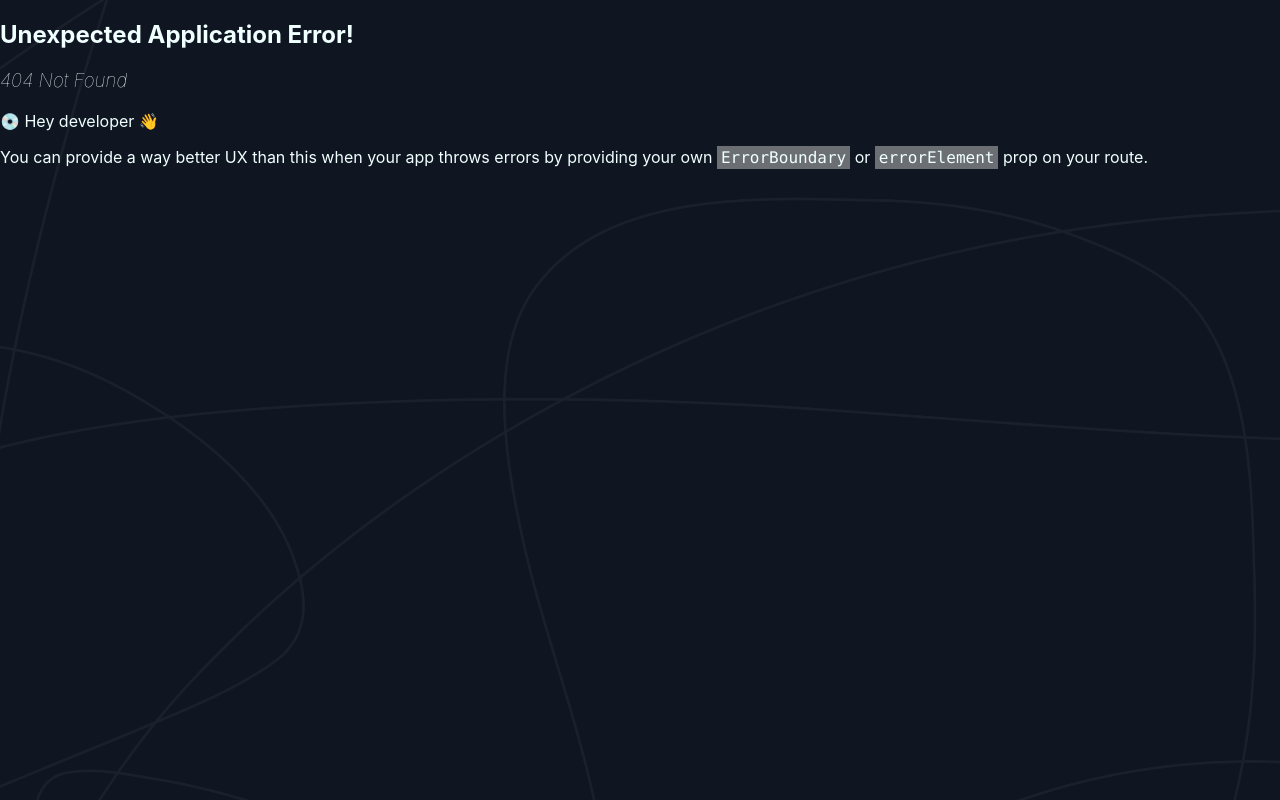
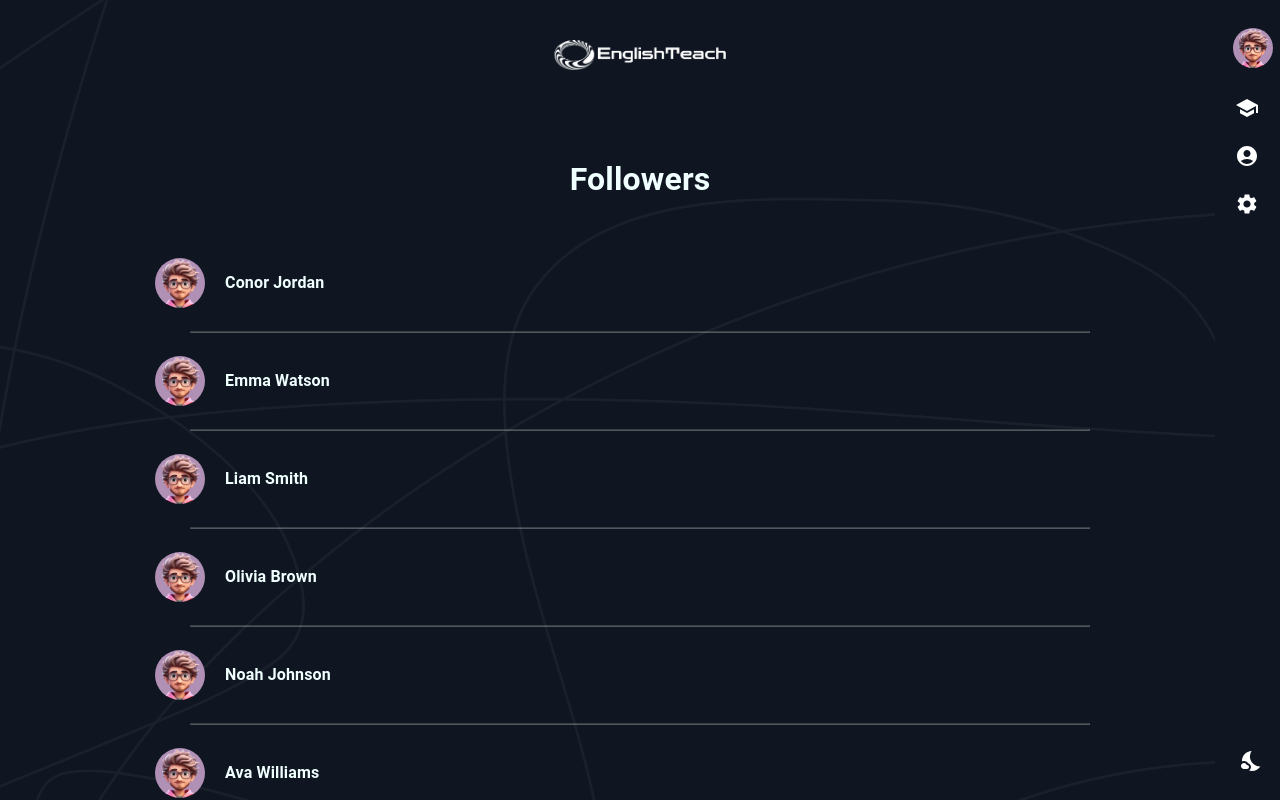
Before and after one commit to anastasiamorozz/english-teach, a React (Create React App) app: page /followers in a window 1280 px wide. Before the commit this address had no page. Shown: the top 800 px of the page. Built offline with nearby package versions, Linux system fonts and the light colour scheme.

Commit message:
UI: Followers page done

```diff
--- a/src/components/Header/Header.tsx
+++ b/src/components/Header/Header.tsx
@@ -4,7 +4,7 @@ import { Link } from 'react-router-dom';
 function Header() {
     return (
         <div className='header'>
-            <Link to={'/'}><img src="/logo-no-background.png" alt="logo" /></Link>
+            <Link to={'/topics'}><img src="/logo-no-background.png" alt="logo" /></Link>
         </div>
     );
 }
--- /dev/null
+++ b/src/components/MiniProfile/MiniProfile.css
@@ -0,0 +1,25 @@
+.miniProfile{
+    width: 1000px;
+    margin-left: auto;
+    margin-right: auto;
+    padding: 15px;
+    display: flex;
+    align-items: center;
+}
+
+.miniProfile img{
+    height: 50px;
+    border: none;
+    border-radius: 50px;
+}
+
+hr{
+    width: 900px;
+    text-align: center;
+    opacity: 30%;
+}
+
+.miniFollowerInfo{
+    font-weight: bold;
+    margin-left: 20px;
+}
--- /dev/null
+++ b/src/components/MiniProfile/MiniProfile.tsx
@@ -0,0 +1,20 @@
+import React from 'react';
+import { IUser } from '../../models/IUser';
+import { observer } from 'mobx-react-lite';
+import './MiniProfile.css';
+
+const MiniProfile = (user:IUser) => {
+    return (
+        <div>
+            <div className='miniProfile'>
+                <img src={user.photo}></img>
+                <div className='miniFollowerInfo'>
+                    {user.firstName} {user.lastName}
+                </div>
+            </div>
+            <hr></hr>
+        </div>
+    );
+}
+
+export default observer(MiniProfile);
--- a/src/components/ProfileInfo/ProfileInfo.tsx
+++ b/src/components/ProfileInfo/ProfileInfo.tsx
@@ -2,7 +2,7 @@ import { observer } from 'mobx-react-lite';
 import React, { FC, useContext, useState, useEffect } from 'react';
 import UserService from '../../services/UserService';
 import { Context } from '../..';
-import { Navigate } from 'react-router';
+import { Navigate, useNavigate } from 'react-router';
 import {jwtDecode} from 'jwt-decode';
 import { IUser } from '../../models/IUser';
 import './ProfileInfo.css';
@@ -12,6 +12,7 @@ const ProfileInfo: FC = () => {
     const [userId, setUserId] = useState(0);
     const [firstName, setFirstName] = useState<string | undefined>("");
     const [lastName, setLastName] = useState<string | undefined>("");
+    const navigate = useNavigate();
 
     useEffect(() => {
         if (localStorage.getItem('token')) {
@@ -70,12 +71,12 @@ const ProfileInfo: FC = () => {
                         <p className='description'>Words</p>
                     </div>
                     <img src='/Rectangle.png' alt='Separator' />
-                    <div className='details'>
+                    <div className='details' onClick={()=>{navigate('/followers')}}>
                         <p className='count'>234</p>
                         <p className='description'>Followers</p>
                     </div>
                     <img src='/Rectangle.png' alt='Separator' />
-                    <div className='details'>
+                    <div className='details'  onClick={()=>{navigate('/following')}}>
                         <p className='count'>135</p>
                         <p className='description'>Following</p>
                     </div>
--- a/src/models/IUser.ts
+++ b/src/models/IUser.ts
@@ -1,8 +1,9 @@
 export interface IUser{
+    id: number;
     email: string;
     isActivated: boolean;
-    id: string;
     firstName?: string;
     lastName?: string;
     photo?: string;
+    isAdmin?:boolean;
 }
--- /dev/null
+++ b/src/pages/FollowersPage/FollowersPage.css
@@ -0,0 +1,3 @@
+.followersTitle{
+    text-align: center;
+}
--- /dev/null
+++ b/src/pages/FollowersPage/FollowersPage.tsx
@@ -0,0 +1,38 @@
+import { observer } from 'mobx-react-lite';
+import React, { FC } from 'react';
+import './FollowersPage.css';
+import Header from '../../components/Header/Header';
+import MiniDrawer from '../../components/MiniDrawer/MiniDrawer';
+import Footer from '../../components/Footer/Footer';
+import { IUser } from '../../models/IUser';
+import MiniProfile from '../../components/MiniProfile/MiniProfile';
+
+const FollowersPage:FC = () => {
+    const users: IUser[] = [
+        { id: 1, email: 'conor@gmail.com', isActivated: true, firstName: 'Conor', lastName: 'Jordan', photo: '/avatar.jpg' },
+        { id: 2, email: 'emma@yahoo.com', isActivated: false, firstName: 'Emma', lastName: 'Watson', photo: '/avatar.jpg' },
+        { id: 3, email: 'liam@hotmail.com', isActivated: true, firstName: 'Liam', lastName: 'Smith', photo: '/avatar.jpg' },
+        { id: 4, email: 'olivia@outlook.com', isActivated: false, firstName: 'Olivia', lastName: 'Brown', photo: '/avatar.jpg' },
+        { id: 5, email: 'noah@gmail.com', isActivated: true, firstName: 'Noah', lastName: 'Johnson', photo: '/avatar.jpg' },
+        { id: 6, email: 'ava@yahoo.com', isActivated: true, firstName: 'Ava', lastName: 'Williams', photo: '/avatar.jpg' },
+        { id: 7, email: 'william@hotmail.com', isActivated: false, firstName: 'William', lastName: 'Jones', photo: '/avatar.jpg' },
+        { id: 8, email: 'sophia@outlook.com', isActivated: true, firstName: 'Sophia', lastName: 'Miller', photo: '/avatar.jpg' },
+        { id: 9, email: 'james@gmail.com', isActivated: false, firstName: 'James', lastName: 'Davis', photo: '/avatar.jpg' },
+        { id: 10, email: 'isabella@yahoo.com', isActivated: true, firstName: 'Isabella', lastName: 'Garcia', photo: '/avatar.jpg' }
+    ];
+
+
+    return (
+        <div>
+            <Header></Header>
+            <MiniDrawer></MiniDrawer>
+            <h1 className='followersTitle'>Followers</h1>
+            {users.map((user)=>(
+                <MiniProfile key={user.id} {...user}></MiniProfile>
+            ))}
+            <Footer></Footer>
+        </div>
+    );
+}
+
+export default observer(FollowersPage);
--- /dev/null
+++ b/src/pages/FollowingPage/FollowingPage.tsx
@@ -0,0 +1,12 @@
+import { observer } from 'mobx-react-lite';
+import React, { FC } from 'react';
+
+const FollowingPage:FC = () => {
+    return (
+        <div>
+            following
+        </div>
+    );
+}
+
+export default observer(FollowingPage);
```
Also changed, not shown: src/routes/routes.tsx (+9 -5 lines), src/pages/FollowingPage/FollowingPage.css (added).
